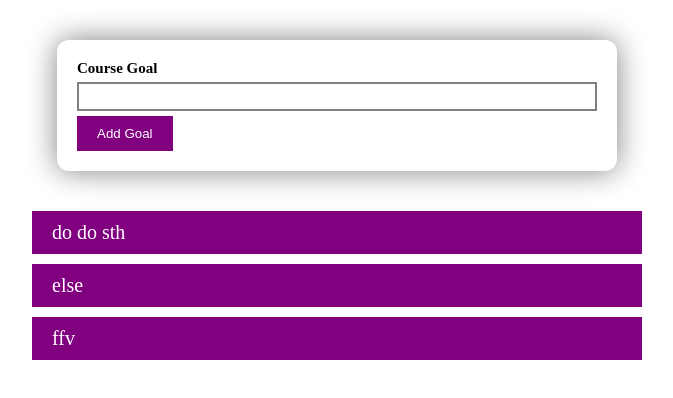
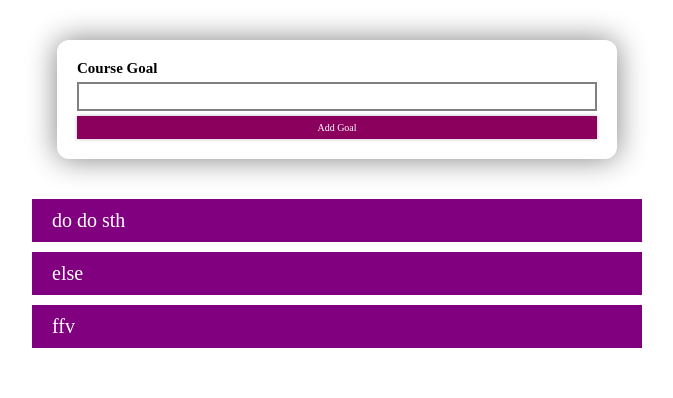
Before and after one commit to mahdieh96/styled-to-do-list, a React (Create React App) app: page / in a window 1280 px wide. Shown: the top 398 px of the page, without its empty margins (303-976 px from the left). Built offline with nearby package versions, Linux system fonts and the light colour scheme; the HTML template or start-up script is replaced by a standard one.

Commit message:
button component added

```diff
--- a/src/components/NewItem/NewItem.css
+++ b/src/components/NewItem/NewItem.css
@@ -20,11 +20,3 @@
   background-color: rgb(141, 105, 141);
   transition: 0.5s;
 }
-
-.new-item__button {
-  background-color: purple;
-  padding: 1rem 2rem;
-  width: fit-content;
-  color: white;
-  border: 0;
-}
--- a/src/components/NewItem/NewItem.js
+++ b/src/components/NewItem/NewItem.js
@@ -1,5 +1,6 @@
 import React, { useState } from "react";
 import "./NewItem.css";
+import { Button } from "../UI/Button/Button";
 export const NewItem = (props) => {
   const [newItem, setNewItem] = useState("");
   const addGoalHandler = () => {
@@ -17,9 +18,9 @@
         onChange={addDataHandler}
         value={newItem}
       />
-      <button className="new-item__button" onClick={addGoalHandler}>
+      <Button onClick={addGoalHandler} type="submit">
         Add Goal
-      </button>
+      </Button>
     </div>
   );
 };
--- /dev/null
+++ b/src/components/UI/Button/Button.css
@@ -0,0 +1,18 @@
+.button {
+  font: inherit;
+  padding: 0.5rem 1.5rem;
+  border: 1px solid #8b005d;
+  color: white;
+  background: #8b005d;
+  box-shadow: 0 0 4px rgba(0, 0, 0, 0.26);
+  cursor: pointer;
+}
+.button:focus {
+  outline: none;
+}
+.button:hover,
+.button:active {
+  background: #ac0e77;
+  border-color: #ac0e77;
+  box-shadow: 0 0 8px rgba(0, 0, 0, 0.26);
+}
--- /dev/null
+++ b/src/components/UI/Button/Button.js
@@ -0,0 +1,9 @@
+import React from "react";
+import "./Button.css";
+export const Button = (props) => {
+  return (
+    <button type={props.type} className="button" onClick={props.onClick}>
+      {props.children}
+    </button>
+  );
+};
```
